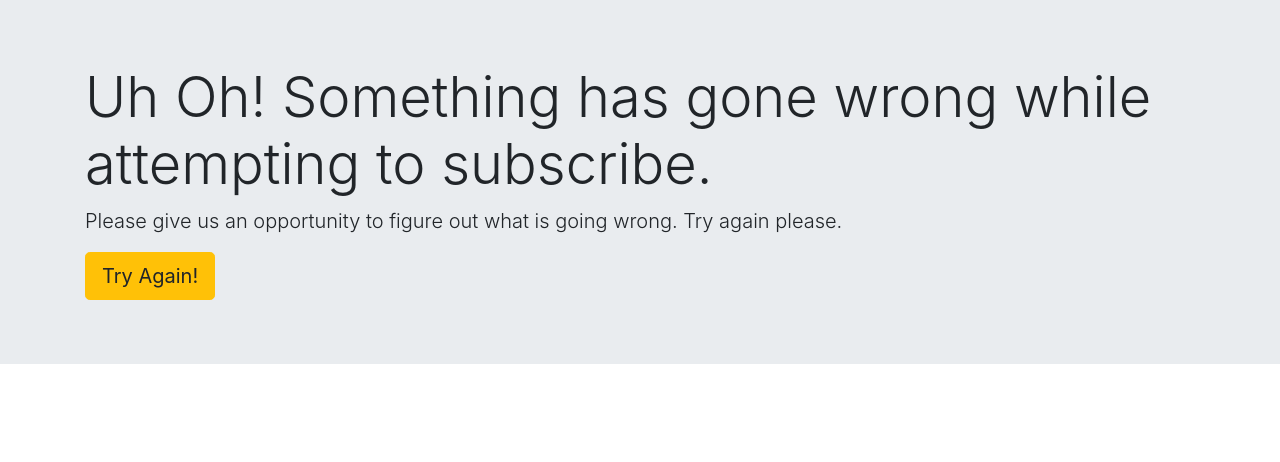
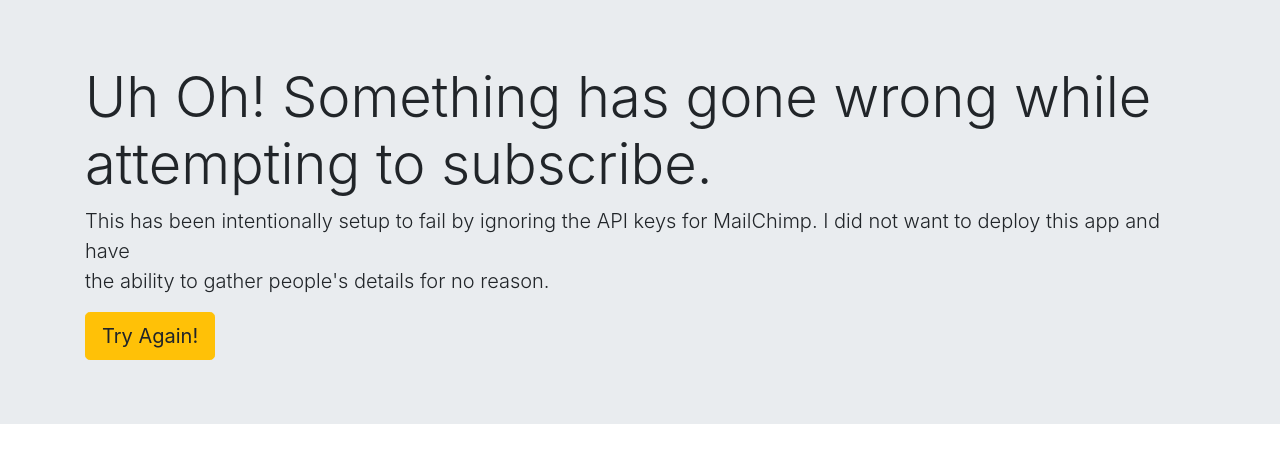
Before and after one commit to J3ffJessie/Newsletter-Signup, a website: page failure.html in a window 1280 px wide. Drawn offline with nearby package versions, Linux system fonts and the light colour scheme.

Commit message:
Added explanatory message to failure.html so that people understand why it is failing instead of thinking that they did something wrong.

```diff
--- a/failure.html
+++ b/failure.html
@@ -13,7 +13,9 @@
   <div class="jumbotron jumbotron-fluid">
     <div class="container">
       <h1 class="display-4">Uh Oh! Something has gone wrong while attempting to subscribe.</h1>
-      <p class="lead">Please give us an opportunity to figure out what is going wrong.  Try again please.</p>
+      <p class="lead">This has been intentionally setup to fail by ignoring the API keys for MailChimp.  I did not want to deploy this app and have <br>
+        the ability to gather people's details for no reason.
+      </p>
 
       <form action="/failure" method="post">
       <button class="btn btn-lg btn-warning" type="submit" name="button">Try Again!</button>
```
